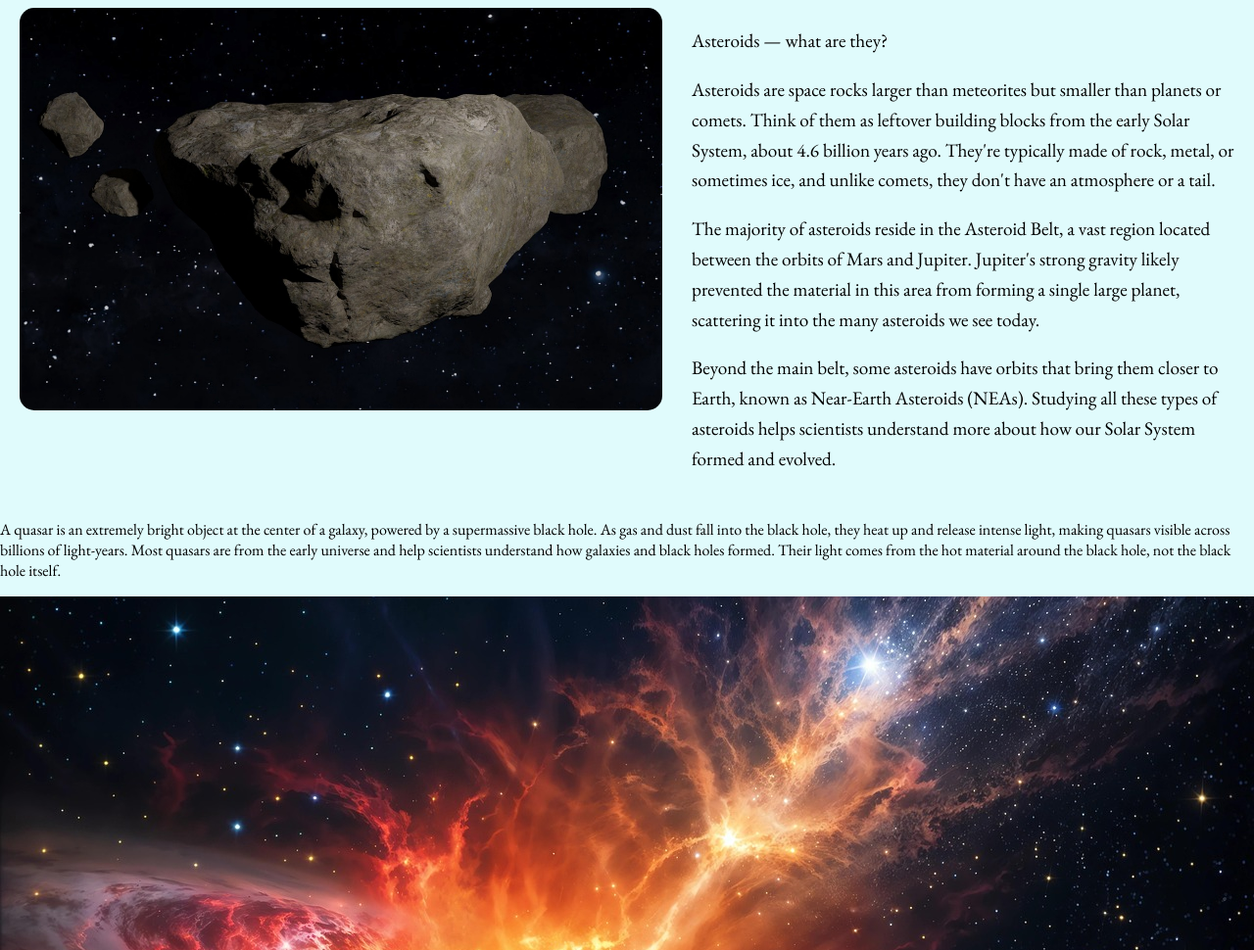
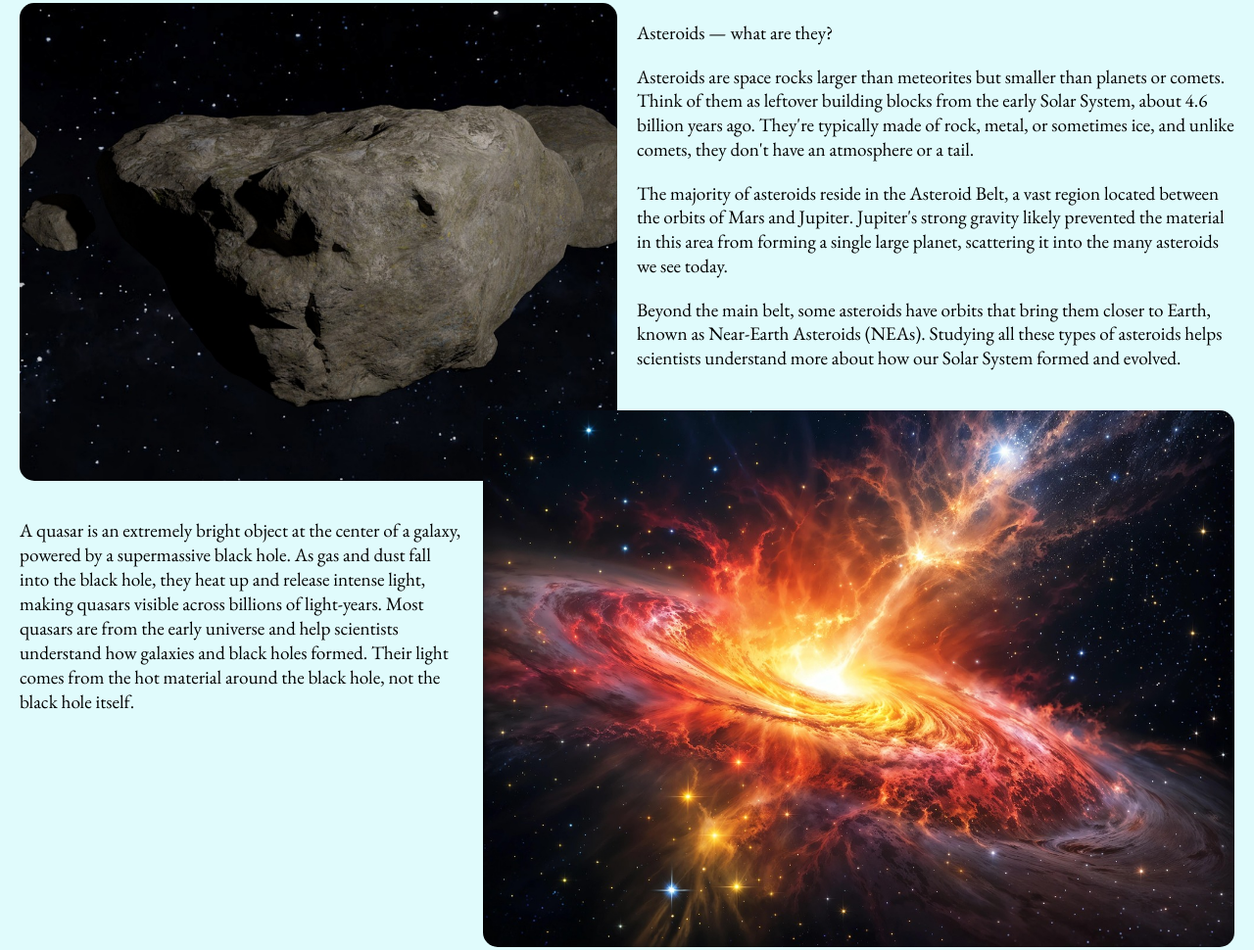
Before and after one commit to Luna-cell-droid/y11, a plain HTML site: page homepage.html in a window 1280 px wide. Shown: the part 1237-2207 px from the top of the page at 98% size. Drawn offline with nearby package versions, Linux system fonts and the light colour scheme.

Commit message:
update styles.css and homepage.html

```diff
--- a/homepage.html
+++ b/homepage.html
@@ -71,9 +71,6 @@
             <p>The majority of asteroids reside in the Asteroid Belt, a vast region located between the orbits of Mars and Jupiter. Jupiter's strong gravity likely prevented the material in this area from forming a single large planet, scattering it into the many asteroids we see today.</p>
             <p>Beyond the main belt, some asteroids have orbits that bring them closer to Earth, known as Near-Earth Asteroids (NEAs). Studying all these types of asteroids helps scientists understand more about how our Solar System formed and evolved.</p>
         </div>
-    </section>
-
-    <section class="quasar-section"><!--This is the section that is coming under the bottom of the comet section-->
         <div class="quasar-text"><!--I am going to add the text then the image-->
             <p>A quasar is an extremely bright object at the center of a galaxy, powered by a supermassive black hole. As gas and dust fall into the black hole, they heat up and release intense light, making quasars visible across billions of light-years. Most quasars are from the early universe and help scientists understand how galaxies and black holes formed. Their light comes from the hot material around the black hole, not the black hole itself.</p>
         </div>
@@ -81,5 +78,6 @@
             <img src="Images/fourth image of the homepage.jpg" alt="A quasar">
         </div>
     </section>
+
 </body>
 </html>
--- a/styles.css
+++ b/styles.css
@@ -157,43 +157,51 @@ body{
     background-color: black;/*The colour of the divider will be black*/
     border-radius: 500px;/*rounded corners*/
 }
-/*This is the section that says for comets*/
+
 .asteroids-section {
-    display: flex;
-    justify-content: space-between;
-    align-items: flex-start;
-    padding: 20px;
-    flex-wrap: wrap;
-    gap: 30px;
+    display: grid;
+    grid-template-columns: repeat(8, 1fr); /* Better shorthand */
+    grid-template-rows: auto auto auto auto auto auto; /* enough rows */
+    gap: 20px; /* spacing between items */
+    max-width: 100%; /* prevents horizontal overflow */
+    overflow-x: hidden;
+    padding-left: 20px;
+    padding-right: 20px;
+    padding-top: 15px;
 }
 
-/*Image of the comet*/
-.asteroids-image {
-    flex: 1;
-    min-width: 656px;
-    max-width: 656px;
-}
-
-.asteroids-image img {
+.asteroids-image img,
+.quasar-image img {
     width: 100%;
-    height: auto;
+    height: 100%;
+    object-fit: cover;
     border-radius: 15px;
-    object-fit: cover;
     display: block;
 }
 
-.asteroids-text {
-    flex: 2;
-    min-width: 300px;
-    max-width: 800px;
+.asteroids-image {
+    grid-column: 1 / 5;
+    grid-row: 1 / 4;
 }
 
-.asteroids-text p {
+.asteroids-text {
+    grid-column: 5 / 9;
+    grid-row: 1 / 3;
     font-size: 1.2rem;
-    line-height: 1.6;
-    margin-bottom: 10px;
+    line-height: 1.3;
 }
 
+.quasar-text {
+    grid-column: 1 / 4;
+    grid-row: 4 / 7;
+    font-size: 1.2rem;
+    line-height: 1.3;
+}
+
+.quasar-image {
+    grid-column: 4 / 9;
+    grid-row: 3 / 7;
+}
 /* Responsive layout for smaller screens */
 @media (max-width: 1200px) {
     .asteroids-section {
```
